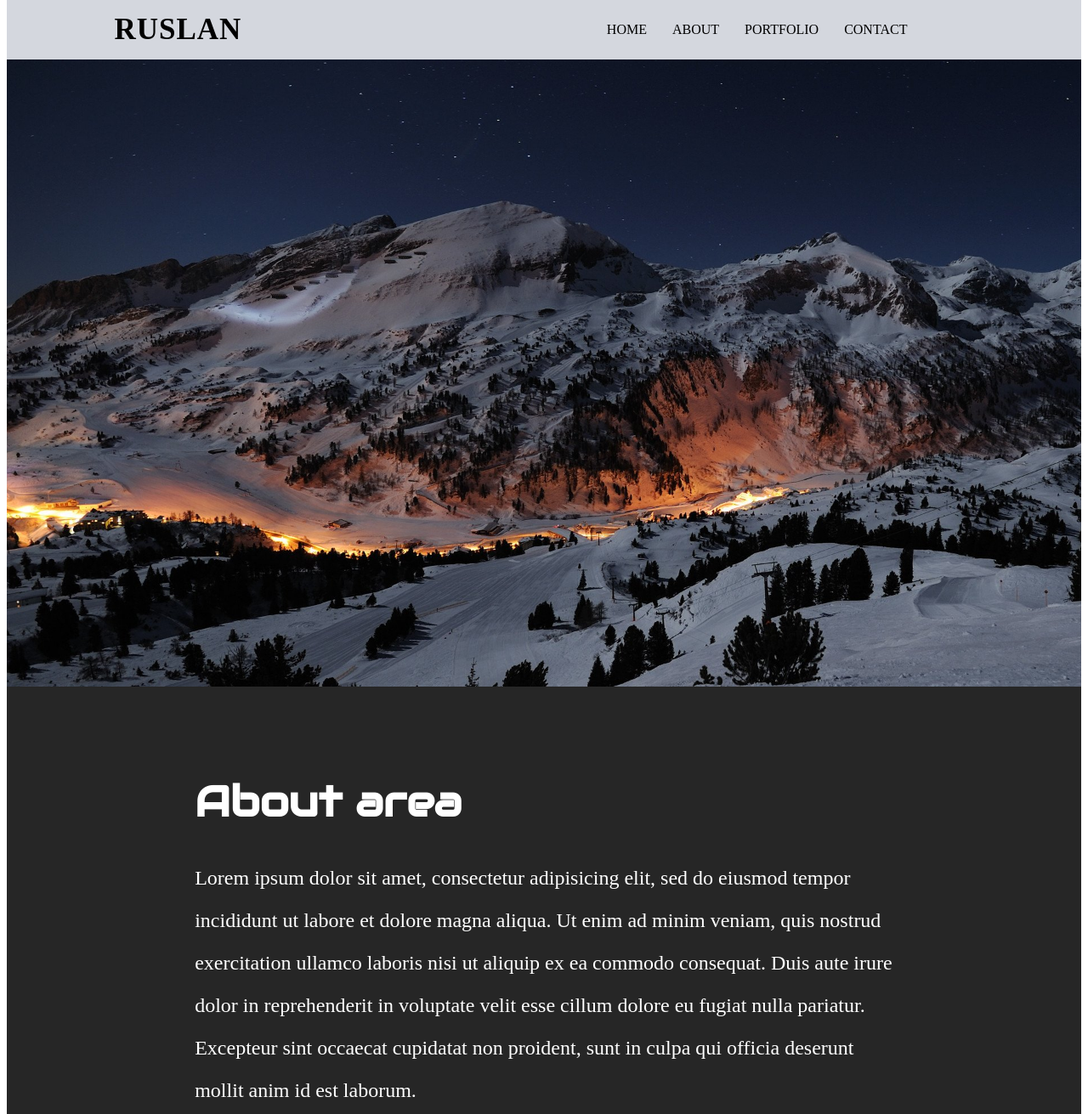
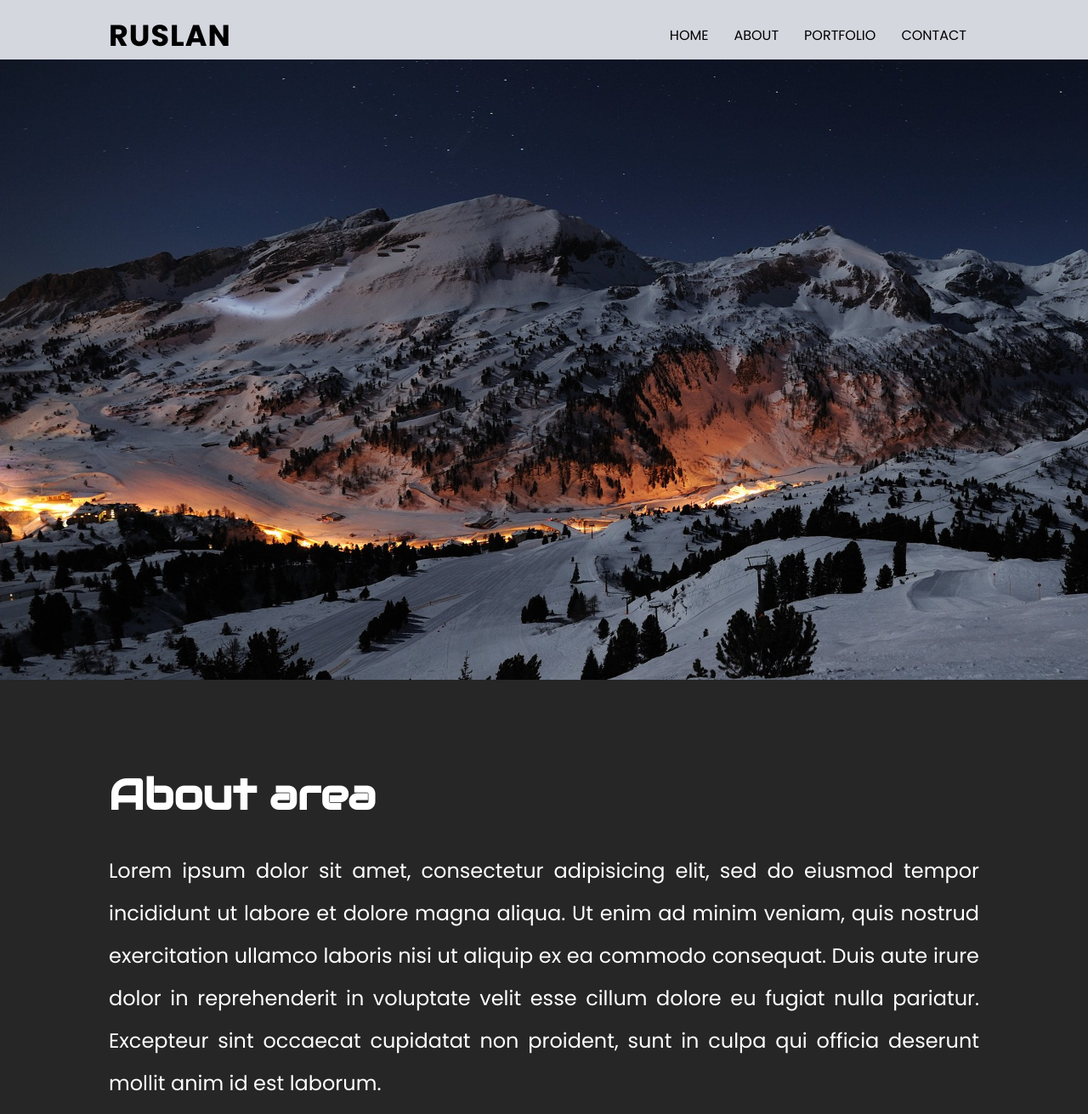
Before and after one commit to seewargame/sticky-navbar, a plain HTML site: page Sticky Navbar CSS/index.html in a window 1280 px wide. Shown: the top 1311 px of the page at 85% size. Drawn offline with nearby package versions, Linux system fonts and the light colour scheme.

Commit message:
Add files via upload

```diff
--- a/Sticky Navbar CSS/css/style.css
+++ b/Sticky Navbar CSS/css/style.css
@@ -22,7 +22,6 @@ body{
 	flex-direction: row;
 	flex-wrap: wrap;
 	background-color: #d4d7de;
-
 	height: 70px;
 	top: 0;
 	z-index: 1;
@@ -32,7 +31,7 @@ body{
 	display: flex;
 	justify-content: right;
 	list-style: none;
-	margin-right: 15%
+	margin-right: 10%
 }
 
 .logo{
@@ -57,7 +56,7 @@ a:hover{
 
 .barner-area{
 	position: relative;
-	background-image: url("css/ay.jpg");
+	background-image: url("ay.jpg");
 	width: 100%;
 	height: 100vh;
 	background-repeat: no-repeat;
@@ -77,8 +76,9 @@ a:hover{
 }
 
 .text-part{
-	width: 65%;
+	width: 80%;
 	height: 80%;
+	text-align: justify;
 }
 
 h1{
--- a/Sticky Navbar CSS/index.html
+++ b/Sticky Navbar CSS/index.html
@@ -4,7 +4,7 @@
 	<title>Sticky Navbar CSS</title>
 	<link href="https://fonts.googleapis.com/css?family=Audiowide&display=swap" rel="stylesheet">
 	<link href="https://fonts.googleapis.com/css?family=Poppins:400,700&display=swap&subset=latin-ext" rel="stylesheet">
-	<link rel="stylesheet" type="text/css" href="style.css">
+	<link rel="stylesheet" type="text/css" href="css/style.css">
 	<script
 	src="https://code.jquery.com/jquery-3.4.1.js"
 	integrity="sha256-WpOohJOqMqqyKL9FccASB9O0KwACQJpFTUBLTYOVvVU="
```
